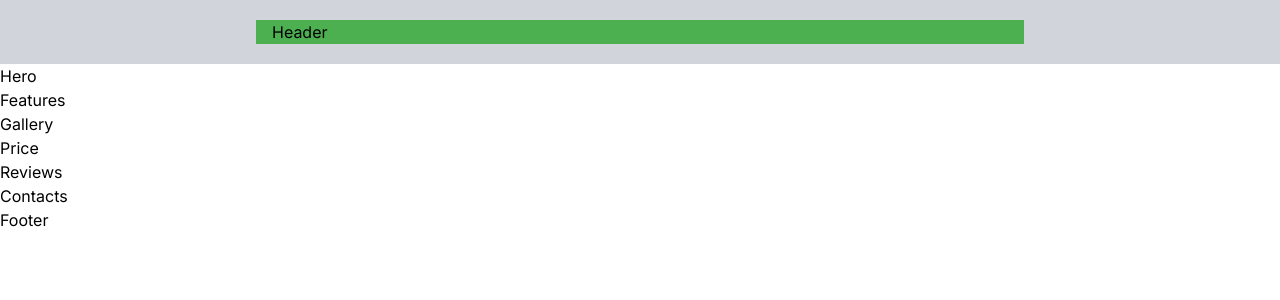
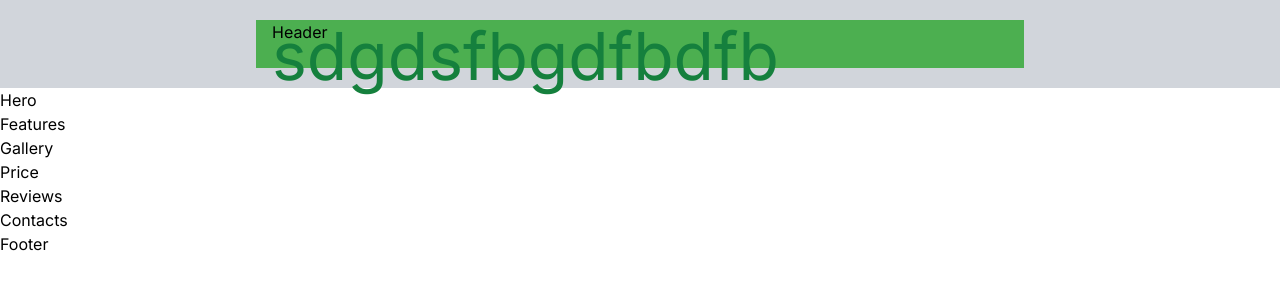
Before and after one commit to zim89/katerina-tattooart, a Next.js app: page / in a window 1280 px wide. Shown: the top 300 px of the page. Built offline with nearby package versions, Linux system fonts and the light colour scheme.

Commit message:
edit twconfig

```diff
--- a/src/app/globals.css
+++ b/src/app/globals.css
@@ -16,12 +16,10 @@
     /* @apply rounded-md border border-slate-600 bg-slate-700 bg-transparent p-2 outline-none focus:border-slate-300 placeholder:text-white/50 placeholder:text-sm; */
   }
   .container {
-    /* @apply max-w-[1000]; */
-    /* @apply max-w-[1000]; */
-    @apply px-4 w-full bg-bgRed xs:bg-bgIndigo xs:w-[375px] md:w-[768px] md:bg-bgGreen mx-auto
+    @apply mx-auto w-full bg-bgRed px-4 xs:w-[375px] xs:bg-bgIndigo md:w-[768px] md:bg-bgGreen;
   }
   .section {
-    @apply w-full py-5 bg-gray-300
+    @apply w-full bg-gray-300 py-5;
   }
 }
 
--- a/src/components/Header/Header.jsx
+++ b/src/components/Header/Header.jsx
@@ -1,7 +1,13 @@
+import css from './styles.module.css';
+
 const Header = () => {
   return (
-    <div className="section">
-      <div className="container">Header</div>
-    </div>);
+    <div className='section'>
+      <div className='container'>
+        Header
+        <p className={css.text}>sdgdsfbgdfbdfb</p>
+      </div>
+    </div>
+  );
 };
 export default Header;
--- /dev/null
+++ b/src/components/Header/styles.module.css
@@ -0,0 +1,3 @@
+.text {
+  @apply text-base text-red-300 md:text-[66px] md:text-green-700;
+}
```
Also changed, not shown: .prettierrc.json.
